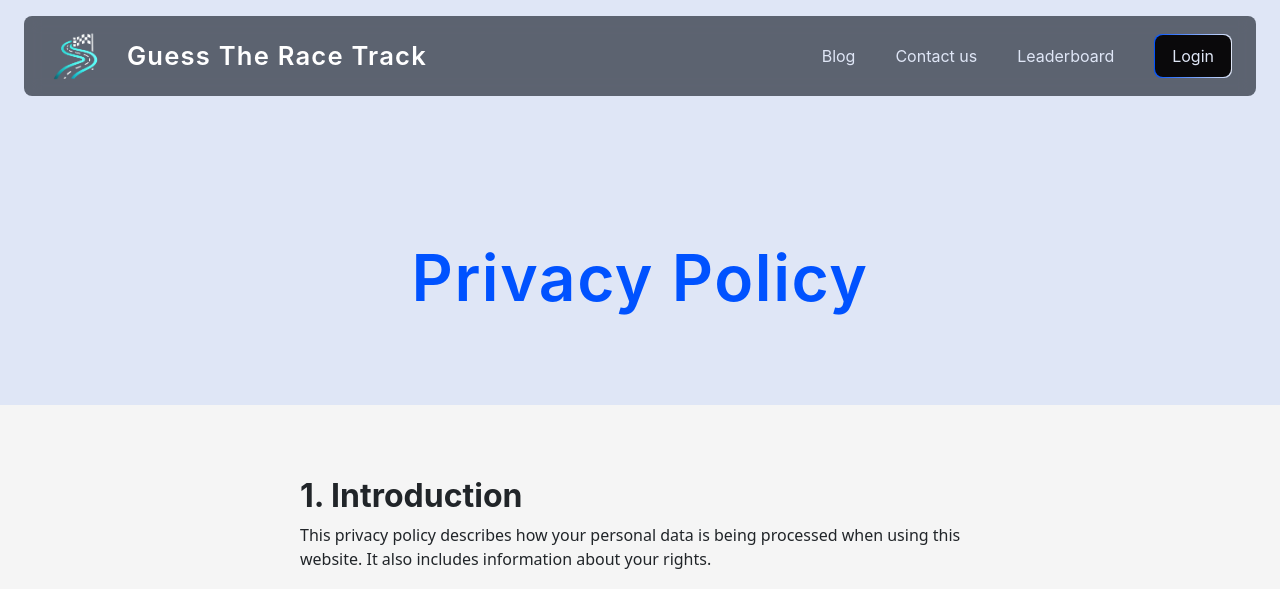
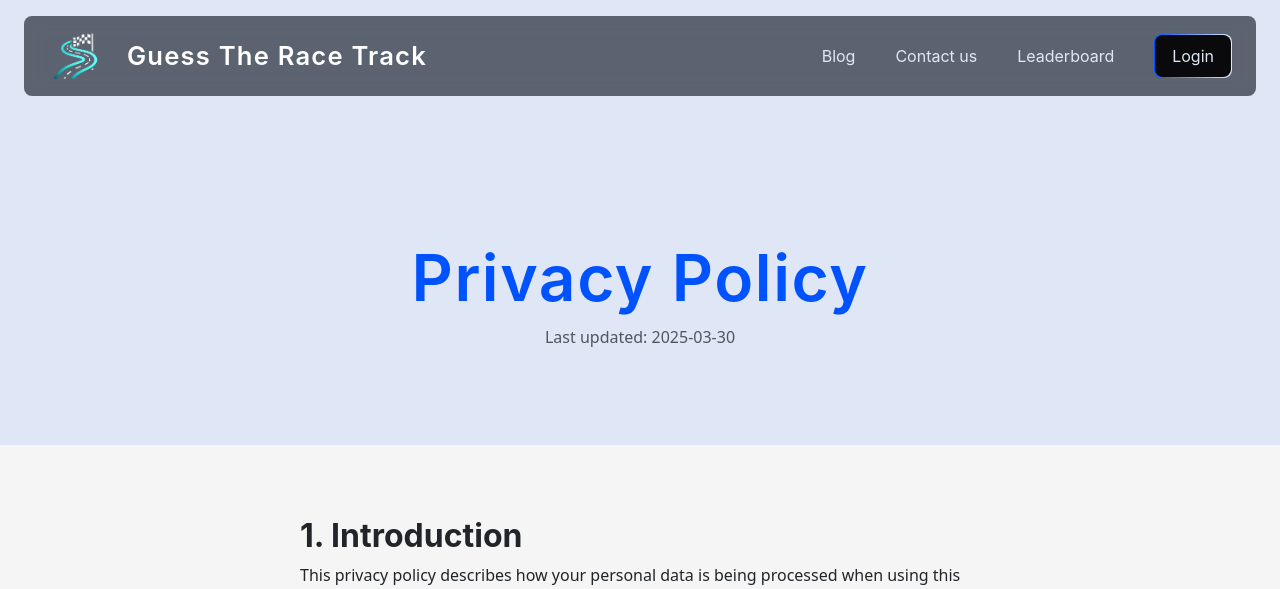
Before and after one commit to WilliamHoltsdalen/guesstheracetrack, a Django app: page /landing_page/privacy_policy/ in a window 1280 px wide. Shown: the top 589 px of the page. Run offline with Django 4.2, Linux system fonts and the light colour scheme; parts of the project's set-up code (start-up, migrations or seed data) failed here and were passed over; some libraries are stand-ins or nearby versions.

Commit message:
feat(ui): Add 'last updated' date to privacy policy

```diff
--- a/guesstheracetrack/templates/landing_page/privacy_policy.html
+++ b/guesstheracetrack/templates/landing_page/privacy_policy.html
@@ -18,6 +18,7 @@
       <div class="row hero-row">
         <div class="col hero-col content-column">
           <h1>Privacy Policy</h1>
+          <p class="text-muted text-center">Last updated: 2025-03-30</p>
         </div>
       </div>
       <div class="row content-row">
```
